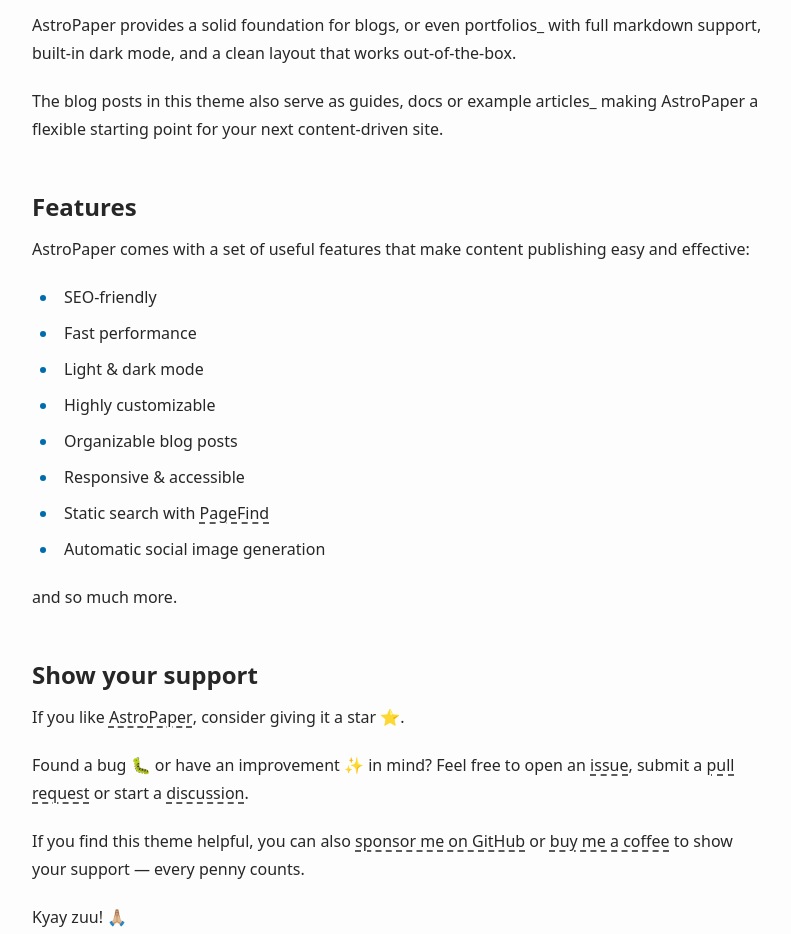
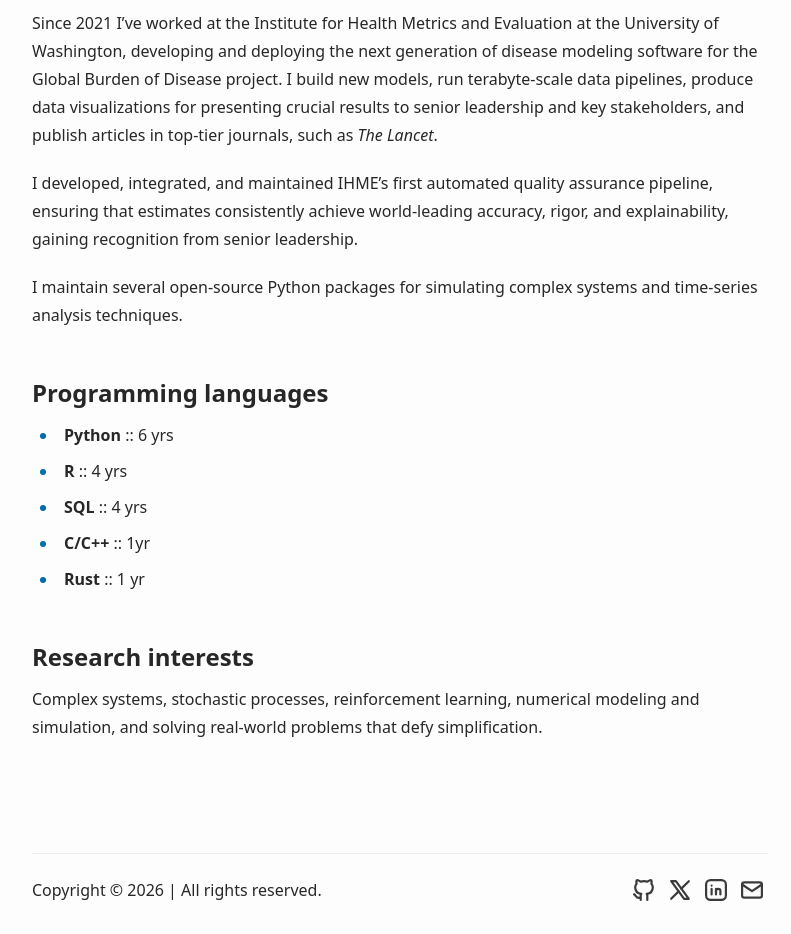
Before and after one commit to garland-culbreth/garland-culbreth.github.io, an Astro site: page /about in a window 1280 px wide. Shown: the part 694-1628 px from the top of the page, without its empty margins (240-1031 px from the left). Built offline with nearby package versions, Linux system fonts and the light colour scheme; Astro itself is replaced by a stand-in of ours.

Commit message:
Update about.md

```diff
--- a/src/pages/about.md
+++ b/src/pages/about.md
@@ -3,35 +3,33 @@
 title: "About"
 ---
 
-AstroPaper is a minimal, accessible and SEO-friendly blog theme built with [Astro](https://astro.build/) and [Tailwind CSS](https://tailwindcss.com/).
+## About me
 
-![Astro Paper](public/astropaper-og.jpg)
+I graduated in 2021 with a PhD in theoretical physics from the University of North Texas, where I studied complex systems, stochastic processes, and nonlinear dynamics.
 
-AstroPaper provides a solid foundation for blogs, or even portfolios\_ with full markdown support, built-in dark mode, and a clean layout that works out-of-the-box.
 
-The blog posts in this theme also serve as guides, docs or example articles\_ making AstroPaper a flexible starting point for your next content-driven site.
+I advanced and optimized entropy based time series analysis methods to study swarm intelligence and collective behavior, achiving a 100x efficiency increase over earlier prototypes while improving signal resolution.
 
-## Features
+I built adaptive network models using reinforcment learning dynamics to simulate polarization and synchronization on networks experiencing information diffusion, and applied those models to study echo chamber formation and disruption strategies.
 
-AstroPaper comes with a set of useful features that make content publishing easy and effective:
+My expertise is in applying theory to real-world problems by building numerical software, reinforcement learning models, and simulations.
 
-- SEO-friendly
-- Fast performance
-- Light & dark mode
-- Highly customizable
-- Organizable blog posts
-- Responsive & accessible
-- Static search with [PageFind](https://pagefind.app/)
-- Automatic social image generation
+## My experience
 
-and so much more.
+Since 2021 I've worked at the Institute for Health Metrics and Evaluation at the University of Washington, developing and deploying the next generation of disease modeling software for the Global Burden of Disease project. I build new models, run terabyte-scale data pipelines, produce data visualizations for presenting crucial results to senior leadership and key stakeholders, and publish articles in top-tier journals, such as _The Lancet_.
 
-## Show your support
+I developed, integrated, and maintained IHME's first automated quality assurance pipeline, ensuring that estimates consistently achieve world-leading accuracy, rigor, and explainability, gaining recognition from senior leadership.
 
-If you like [AstroPaper](https://github.com/satnaing/astro-paper), consider giving it a star ⭐️.
+I maintain several open-source Python packages for simulating complex systems and time-series analysis techniques.
 
-Found a bug 🐛 or have an improvement ✨ in mind? Feel free to open an [issue](https://github.com/satnaing/astro-paper/issues), submit a [pull request](https://github.com/satnaing/astro-paper/pulls) or start a [discussion](https://github.com/satnaing/astro-paper/discussions).
+## Programming languages
 
-If you find this theme helpful, you can also [sponsor me on GitHub](https://github.com/sponsors/satnaing) or [buy me a coffee](https://buymeacoffee.com/satnaing) to show your support — every penny counts.
+- **Python** :: 6 yrs
+- **R** :: 4 yrs
+- **SQL** :: 4 yrs
+- **C/C++** :: 1yr
+- **Rust** :: 1 yr
 
-Kyay zuu! 🙏🏼
+## Research interests
+
+Complex systems, stochastic processes, reinforcement learning, numerical modeling and simulation, and solving real-world problems that defy simplification.
```
